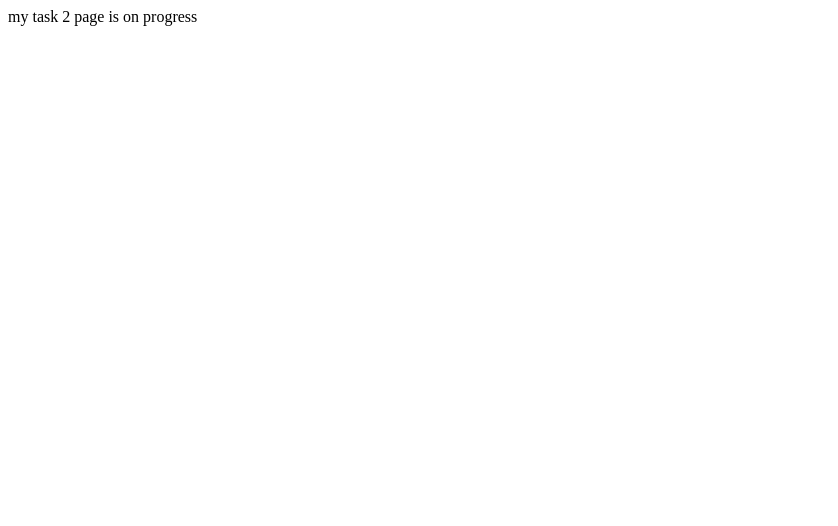
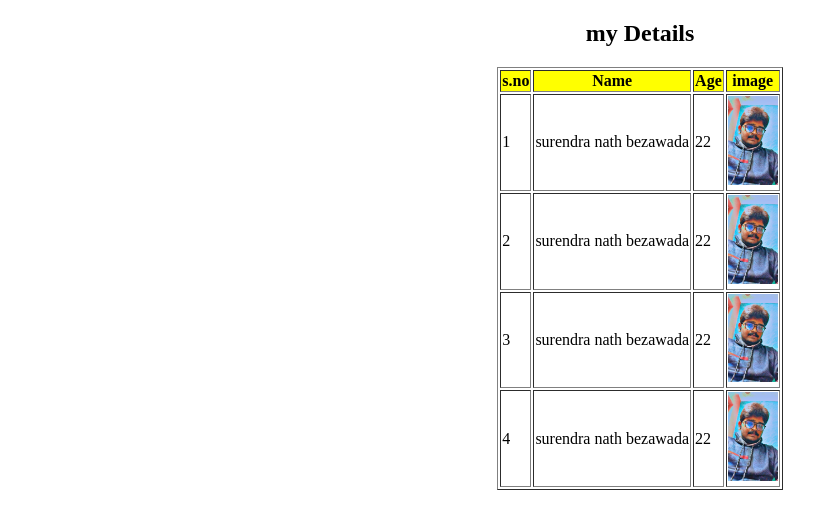
Before and after one commit to surendranathbe/360-tasks, a plain HTML site: page task2/index.html in a window 1280 px wide. Shown: the whole page, without its empty margins (0-838 px from the left). Drawn offline with Linux system fonts and the light colour scheme.

Commit message:
table task2

```diff
--- a/task2/index.html
+++ b/task2/index.html
@@ -1,11 +1,45 @@
 <!DOCTYPE html>
 <html lang="en">
-<head>
-    <meta charset="UTF-8">
-    <meta name="viewport" content="width=device-width, initial-scale=1.0">
-    <title>Document</title>
-</head>
-<body>
-    my task 2 page is on progress
-</body>
+  <head>
+    <meta charset="UTF-8" />
+    <meta name="viewport" content="width=device-width, initial-scale=1.0" />
+    <title>Table tags</title>
+  </head>
+  <body>
+    <center>
+      <h2>my Details</h2>
+      <table border="1px">
+        <tr bgcolor="yellow">
+          <th>s.no</th>
+          <th>Name</th>
+          <th>Age</th>
+          <th>image</th>
+        </tr>
+        <tr>
+          <td>1</td>
+          <td>surendra nath bezawada</td>
+          <td>22</td>
+          <td><img src="surendra.jpg" width="50px" /></td>
+        </tr>
+        <tr>
+          <td>2</td>
+          <td>surendra nath bezawada</td>
+          <td>22</td>
+          <td><img src="surendra.jpg" width="50px" /></td>
+        </tr>
+        <tr>
+          <td>3</td>
+          <td>surendra nath bezawada</td>
+          <td>22</td>
+          <td><img src="surendra.jpg" width="50px" /></td>
+        </tr>
+        <tr>
+          <td>4</td>
+          <td>surendra nath bezawada</td>
+          <td>22</td>
+          <td><img src="surendra.jpg" width="50px" /></td>
+        </tr>
+      </table>
+    </center>
+  </body>
 </html>
```
Also changed, not shown: task2/surendra.jpg (added).
